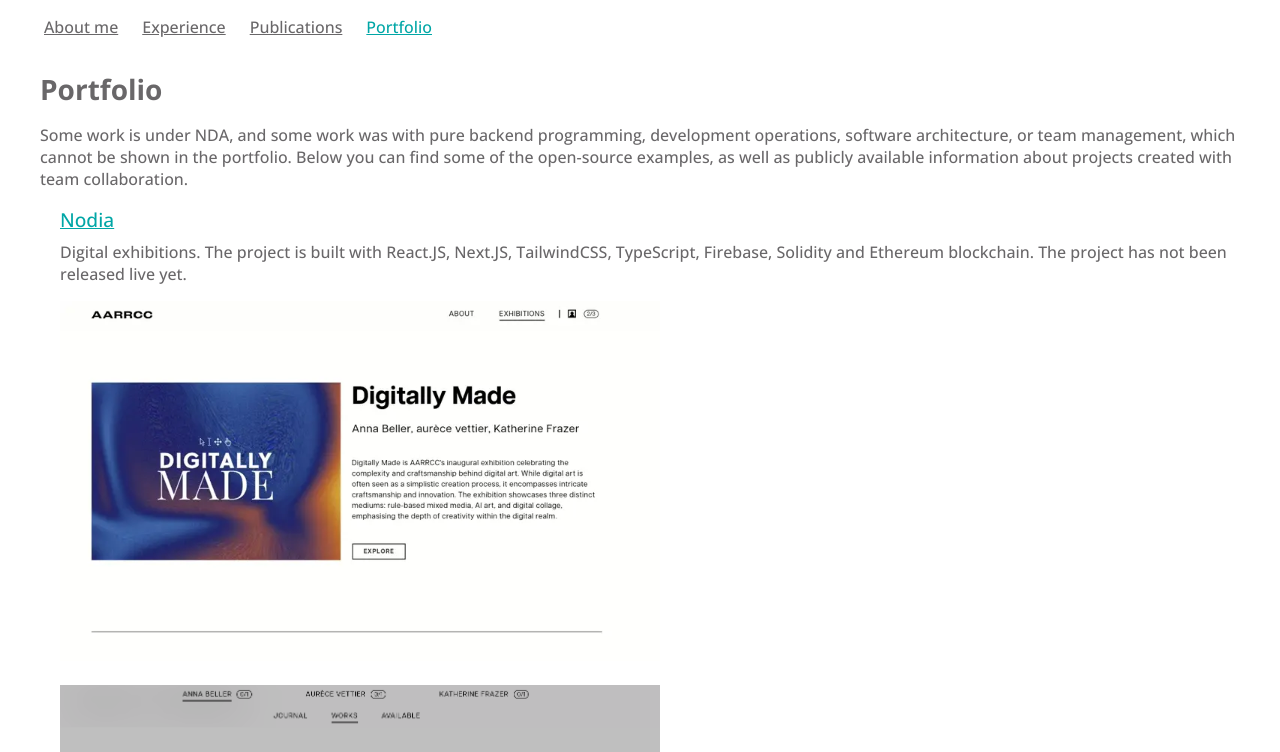
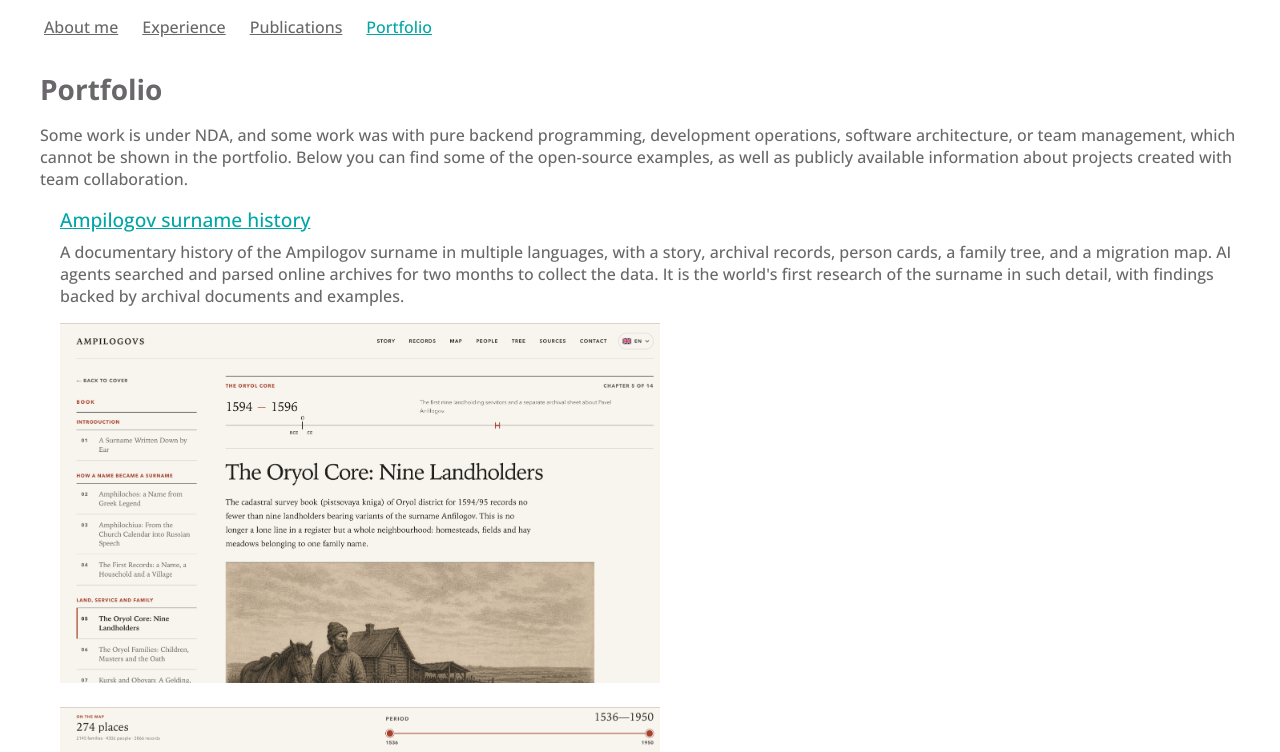
Before and after one commit to ArturAmpilogov/me, a Next.js app: page /portfolio in a window 1280 px wide. Shown: the top 752 px of the page. Built offline with nearby package versions, Linux system fonts and the light colour scheme.

Commit message:
feat: add Ampilogov surname history to portfolio
Co-Authored-By: Claude Opus 5.5 (1M context) <noreply@anthropic.com>

```diff
--- a/data/portfolio.ts
+++ b/data/portfolio.ts
@@ -1,6 +1,14 @@
 import { IPortfolio } from "../types";
 
 export const portfolio: IPortfolio[] = [
+  {
+    name: "Ampilogov surname history",
+    description:
+      "A documentary history of the Ampilogov surname in multiple languages, with a story, archival records, person cards, a family tree, and a migration map. AI agents searched and parsed online archives for two months to collect the data. It is the world's first research of the surname in such detail, with findings backed by archival documents and examples.",
+    link: "https://www.ampilogov.com/en",
+    images: ["/img/portfolio/ampilogov_story.png", "/img/portfolio/ampilogov_map.png"],
+    imageMaxWidth: 600,
+  },
   {
     name: "Nodia",
     description:
```
Also changed, not shown: public/img/portfolio/ampilogov_map.png (added), public/img/portfolio/ampilogov_story.png (added).
